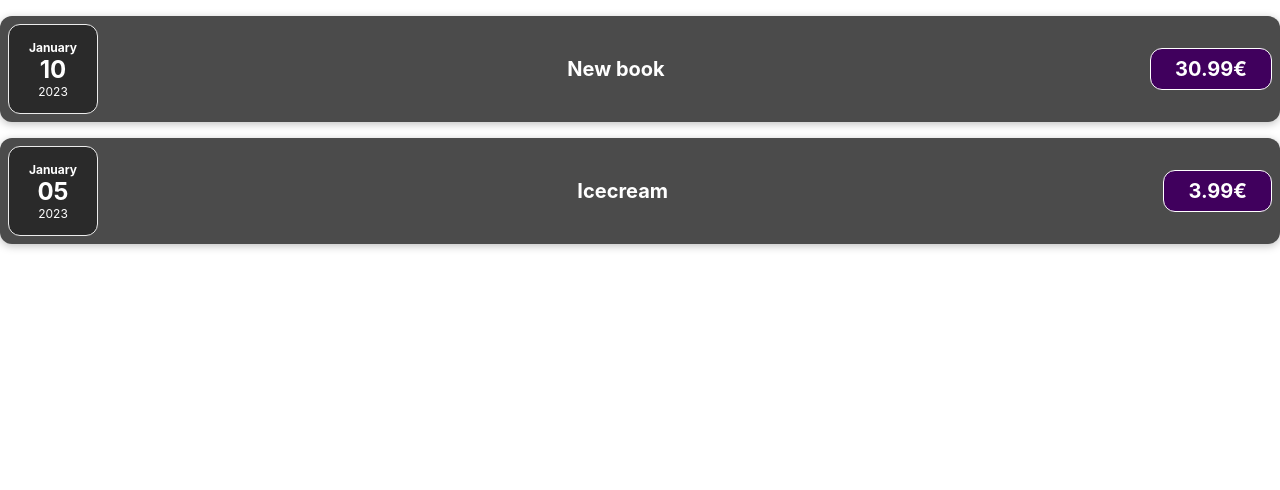
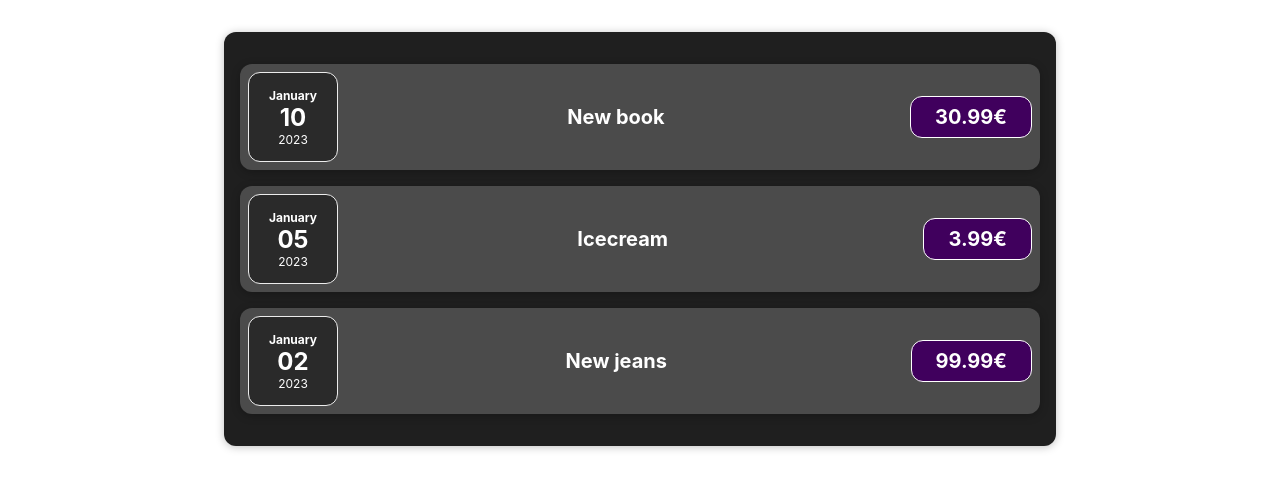
Before and after one commit to MarkusSavotskin/expenses, a React (Create React App) app: page / in a window 1280 px wide. Shown: the top 490 px of the page. Built offline with nearby package versions, Linux system fonts and the light colour scheme.

Commit message:
Adding new Expenses component and styling

```diff
--- a/src/App.js
+++ b/src/App.js
@@ -1,31 +1,33 @@
-import logo from './logo.svg';
 import './App.css';
 import './components/ExpenseItem'
-import ExpenseItem from "./components/ExpenseItem";
+import Expenses from './components/Expenses';
 
 function App() {
 
     const expenses = [
         {
-            date: new Date(2023,0,10),
+            date: new Date(2023, 0, 10),
             title: 'New book',
             price: 30.99
         },
         {
-            date: new Date(2023,0,5),
+            date: new Date(2023, 0, 5),
             title: 'Icecream',
             price: 3.99
+        },
+        {
+            date: new Date(2023, 0, 2),
+            title: 'New jeans',
+            price: 99.99
         }
     ]
 
     return (
         <div className="App">
-
-            <ExpenseItem expenseData={expenses[0]}></ExpenseItem>
-            <ExpenseItem expenseData={expenses[1]}></ExpenseItem>
-
+            <Expenses data={expenses}></Expenses>
         </div>
-    );
+    )
+        ;
 }
 
 export default App;
--- /dev/null
+++ b/src/components/Expenses.css
@@ -0,0 +1,9 @@
+.expenses {
+    padding: 1rem;
+    background-color: rgb(31, 31, 31);
+    margin: 2rem auto;
+    width: 50rem;
+    max-width: 95%;
+    border-radius: 12px;
+    box-shadow: 0 1px 8px rgba(0, 0, 0, 0.25);
+}
--- /dev/null
+++ b/src/components/Expenses.js
@@ -0,0 +1,14 @@
+import './Expenses.css'
+import ExpenseItem from "./ExpenseItem";
+
+function Expenses(props) {
+    return (
+        <div className='expenses'>
+            <ExpenseItem expenseData={props.data[0]}></ExpenseItem>
+            <ExpenseItem expenseData={props.data[1]}></ExpenseItem>
+            <ExpenseItem expenseData={props.data[2]}></ExpenseItem>
+        </div>
+    )
+}
+
+export default Expenses
```
